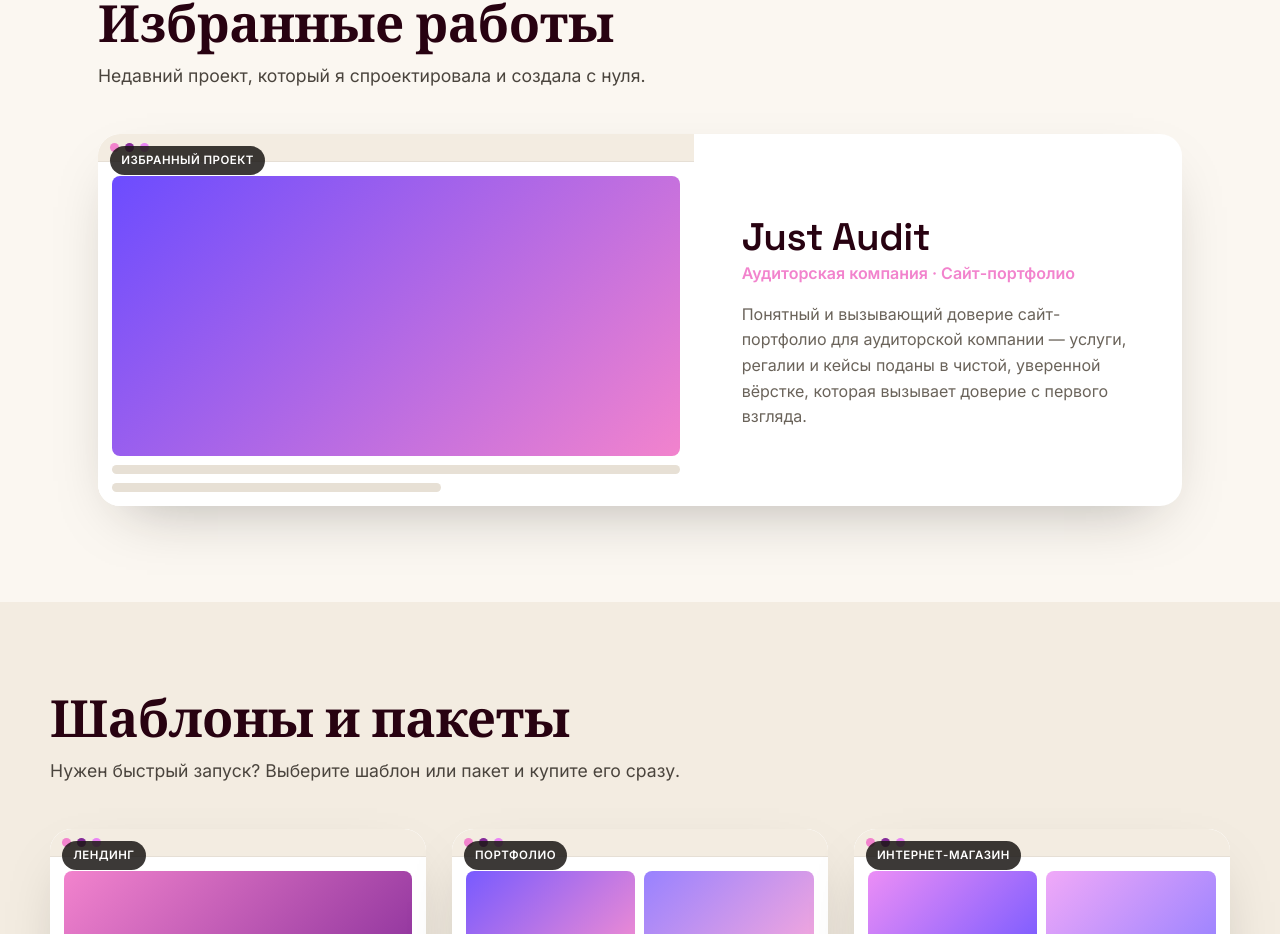
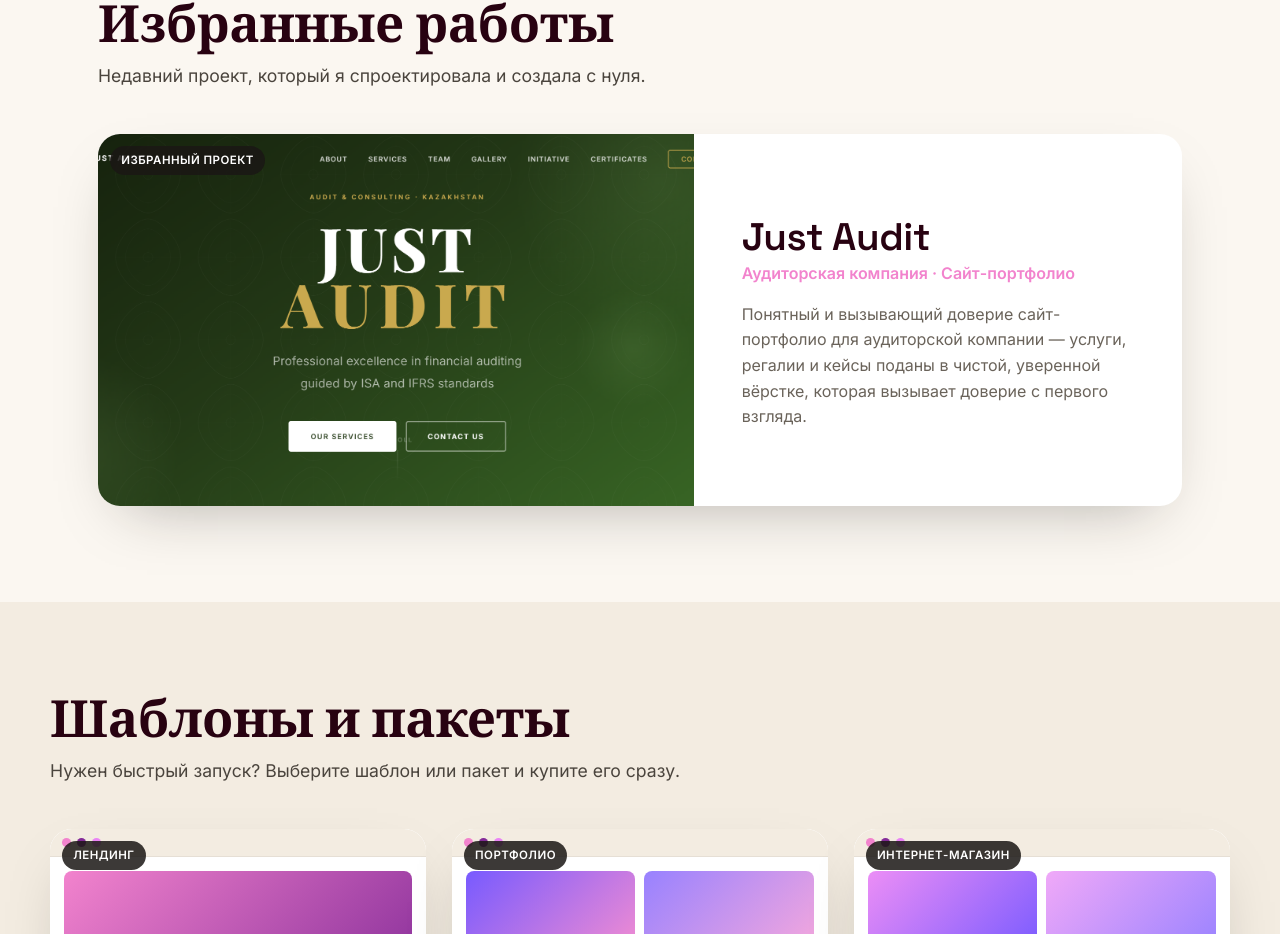
Before and after one commit to Matol03/dayana-design-ru, a website: page index.html in a window 1280 px wide. Shown: the part 809-1743 px from the top of the page. Drawn offline with nearby package versions, Linux system fonts and the light colour scheme.

Commit message:
Use Just Audit image in work section

```diff
--- a/index.html
+++ b/index.html
@@ -71,14 +71,7 @@
 
     <div class="work-feature work-card--violet">
       <div class="work-feature__shot">
-        <div class="mock" aria-hidden="true">
-          <div class="mock__bar"><i></i><i></i><i></i></div>
-          <div class="mock__screen">
-            <span class="mock__hero"></span>
-            <span class="mock__line"></span>
-            <span class="mock__line mock__line--sm"></span>
-          </div>
-        </div>
+        <img src="assets/just.png" alt="Just Audit preview" style="width:100%;height:100%;object-fit:cover;display:block;" />
       </div>
       <div class="work-feature__meta">
         <span class="tmpl__tag">Избранный проект</span>
```
